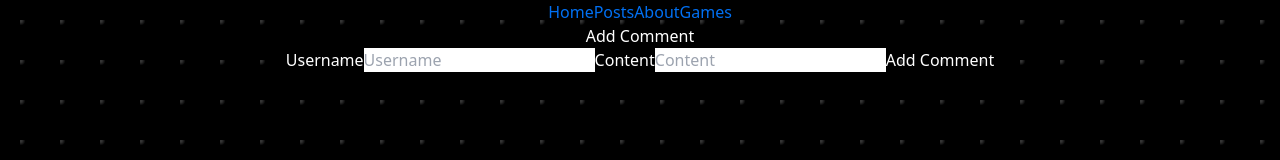
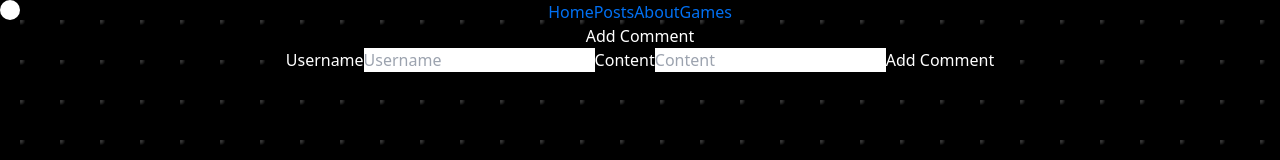
Before and after one commit to EdiblePerspective/RC-Portfolio, a Next.js app: page /pages/Posts/1/Add-Comment in a window 1280 px wide. Shown: the top 160 px of the page. Built offline with nearby package versions, Linux system fonts and the light colour scheme.

Commit message:
posterity push

```diff
--- /dev/null
+++ b/src/app/components/Cursor.js
@@ -0,0 +1,35 @@
+"use client"
+import React, {useEffect} from "react";
+import {motion, useMotionValue, useSpring} from "framer-motion";
+
+
+export default function Cursor(){
+    const cursorSize=20;
+    const mouse={
+        x:useMotionValue(0),
+        y:useMotionValue(0)
+    }
+    const smoothOptions={damping:20,stiffness:300,mass:0.5}
+    const smoothMouse={
+        x:useSpring(mouse.x, smoothOptions),
+        y:useSpring(mouse.y, smoothOptions)
+    }
+    const manageMouseMove=(e)=>{
+        const {clientX,clientY}=e;
+        mouse.x.set(clientX-cursorSize/2);
+        mouse.y.set(clientY-cursorSize/2);
+    }
+    useEffect(()=>{
+        window.addEventListener("mousemove",manageMouseMove)
+        return()=>{window.removeEventListener("mousemove",manageMouseMove)}
+    })
+
+    return(
+        <motion.div
+        className="rounded-full bg-white z-10 size-5 fixed"
+        style={{left:smoothMouse.x, top:smoothMouse.y}}
+        >
+
+        </motion.div>
+    )
+}
--- a/src/app/components/MouseTrailer.js
+++ /dev/null
@@ -1,16 +0,0 @@
-"use client"
-import useTrackCursor from "./useTrackCursor";
-const MouseTrailer=()=>{
-    const[x,y,bind]=useTrackCursor();
-    const animationStyle={
-        transition:"150ms",
-        left: `${x}px`,
-        Top: `${y}px`,
-        animation: "150ms ease-in 150ms infinite"
-    }
-    return(
-        <div{...bind} className={`size-8 bg-white bg-center transition-transform animate-pulse shadow-lg shadow-white`}style={animationStyle}>
-        </div>
-    );
-};
-export default MouseTrailer;
--- a/src/app/components/useTrackCursor.js
+++ /dev/null
@@ -1,14 +0,0 @@
-"use client"
-import { useState, useMemo } from "react";
-
-const useTrackCursor=()=>{
-    const[x,setX]=useState(0);
-    const[y,setY]=useState(0);
-    const bind=useMemo(()=>({
-        onMouseMove:(event)=>{
-            setX(event.nativeEvent.offsetX);
-            setY(event.nativeEvent.offsetY);
-}}),[]);
-return[x,y,bind];
-};
-export default useTrackCursor;
--- a/src/app/globals.css
+++ b/src/app/globals.css
@@ -14,7 +14,6 @@ body{
     color: white;
     text-align: center;
     background-position: center;
-    transition: background-position 200ms ease;
 }
 
 a {
--- a/src/app/layout.js
+++ b/src/app/layout.js
@@ -3,13 +3,13 @@ export const metadata = {
   description: 'Junior Developer Portfolio Website',
 }
 import Link from "next/link"
-
+import Cursor from "./components/Cursor"
 import './globals.css'
 export default function RootLayout({ children }) {
 return (
 <html lang="en">
   <body>
-
+  <Cursor/>
     <nav>
       <Link href="/">Home</Link>
         <Link href="/pages/Posts">Posts</Link>
--- a/src/app/pages/Posts/[id]/Add-Comment/page.js
+++ b/src/app/pages/Posts/[id]/Add-Comment/page.js
@@ -8,7 +8,8 @@ async function handleAddComment(formData){
     const comUsername=formData.get("comUsername");
     const comContent=formData.get("comContent");
     await sql`INSERT INTO comments (username, postId, content) VALUES (${comUsername},${params.id},${comContent})`;;
-    revalidatePath(`pages/Posts/${params.id}`);
+    revalidatePath(`Posts/${params.id}`);
+    redirect(`Posts/${params.id}`)
 }
 return(
 <div>
```
